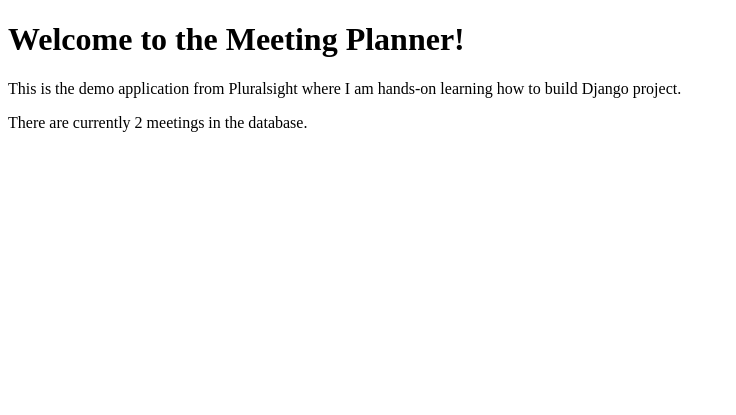
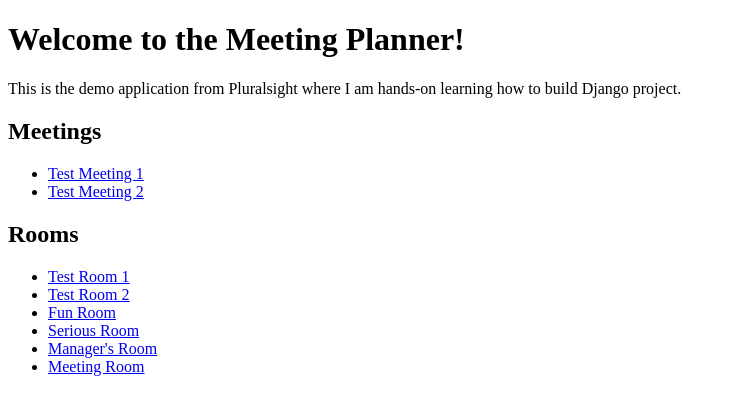
Before and after one commit to Dhruvansu/meeting_planner_django, a Django app: page / in a window 1280 px wide. Shown: the top 415 px of the page, without its empty margins (0-736 px from the left). Run offline with Django 5.2, Linux system fonts and the light colour scheme; data comes from the database, SQL or seed files in the repository; both versions use the stored data as it was after the commit.

Commit message:
Feat: Add List of meetings and room to the Home page

```diff
--- a/meeting_planner/urls.py
+++ b/meeting_planner/urls.py
@@ -15,15 +15,17 @@ Including another URLconf
     2. Add a URL to urlpatterns:  path('blog/', include('blog.urls'))
 """
 from django.contrib import admin
-from django.urls import path
+from django.urls import path, include
 
 from website.views import *
-from meetings.views import *
+from meetings import urls
+from room.views import *
 
 urlpatterns = [
     path('admin/', admin.site.urls),
-    path('', welcome),
+    path('', welcome, name="welcome"),
     path('date', date),
     path('about', about),
-    path('meetings/<int:id>', detail),
+    path('meetings/', include('meetings.urls')),
+    path('rooms', include('room.urls'))
 ]
--- a/meetings/templates/meetings/details.html
+++ b/meetings/templates/meetings/details.html
@@ -11,4 +11,7 @@
             This meeting has been scheduled on {{meeting.date}}, at {{meeting.start_time}} in <strong> {{meeting.room}}</strong>.
         </p>
     </body>
+    <a href="{% url 'welcome' %}">
+        Home
+    </a>
 </html>
--- /dev/null
+++ b/meetings/urls.py
@@ -0,0 +1,6 @@
+from django.urls import path
+from . import views
+
+urlpatterns =[
+    path('<int:id>', views.detail, name="detail"),
+]
--- /dev/null
+++ b/room/urls.py
@@ -0,0 +1,7 @@
+from django.urls import path
+from . import views
+
+urlpatterns =[
+    path('/<int:id>', views.room_detail, name="room_detail"),
+    path('', views.room_list, name="rooms_list"),
+]
--- a/website/templates/website/welcome.html
+++ b/website/templates/website/welcome.html
@@ -10,8 +10,25 @@
         <p>
             This is the demo application from Pluralsight where I am hands-on learning how to build Django project.
         </p>
-        <p>
-            There are currently {{num_meetings}} meetings in the database.
-        </p>
+        <h2>Meetings</h2>
+        <ul>
+            {% for meeting in meetings %}
+                <li>
+                    <a href="{% url 'detail' meeting.id %}">
+                        {{meeting.title}}
+                    </a>
+                </li>
+            {% endfor %}
+        </ul>
+        <h2>Rooms</h2>
+        <ul>
+            {% for room in rooms %}
+                <li>
+                    <a href="{%url 'room_detail' room.id %}">
+                        {{room.name}}
+                    </a>
+                </li>
+            {% endfor %}
+        </ul>
     </body>
 </html>
--- a/website/views.py
+++ b/website/views.py
@@ -3,9 +3,10 @@ from django.shortcuts import render
 from django.http import HttpResponse
 
 from meetings.models import Meeting
+from room.models import Room
 
 def welcome(request):
-    return render(request, "website/welcome.html", {"num_meetings": Meeting.objects.count()})
+    return render(request, "website/welcome.html", {"meetings": Meeting.objects.all(), "rooms": Room.objects.all()})
 
 def date(request):
     return HttpResponse("This page was served at" + str(datetime.now()))
```
Also changed, not shown: room/templates/room/details.html (added, +17 -0 lines), room/templates/room/room_list.html (added, +21 -0 lines), room/views.py (+9 -2 lines), db.sqlite3.
